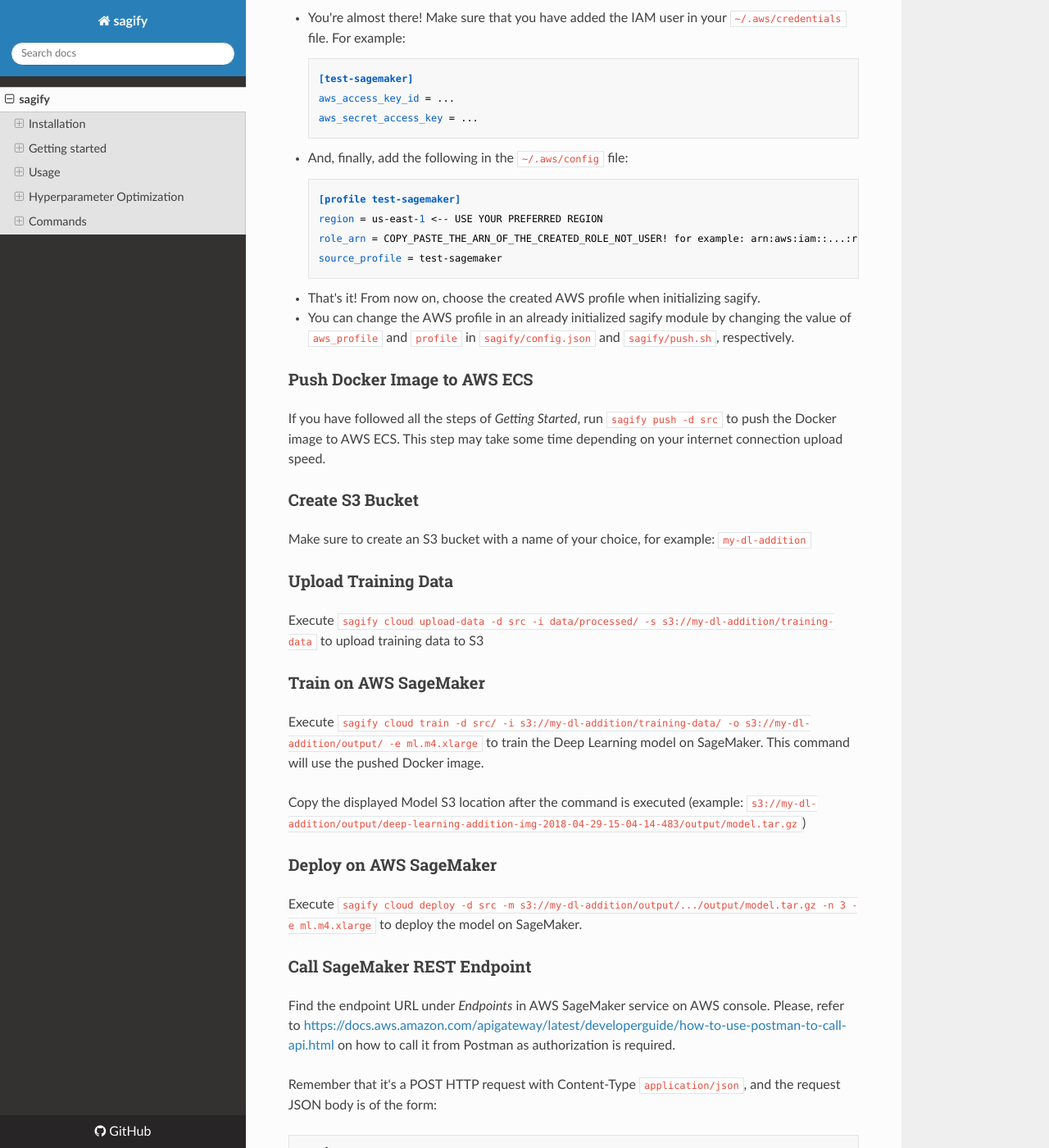
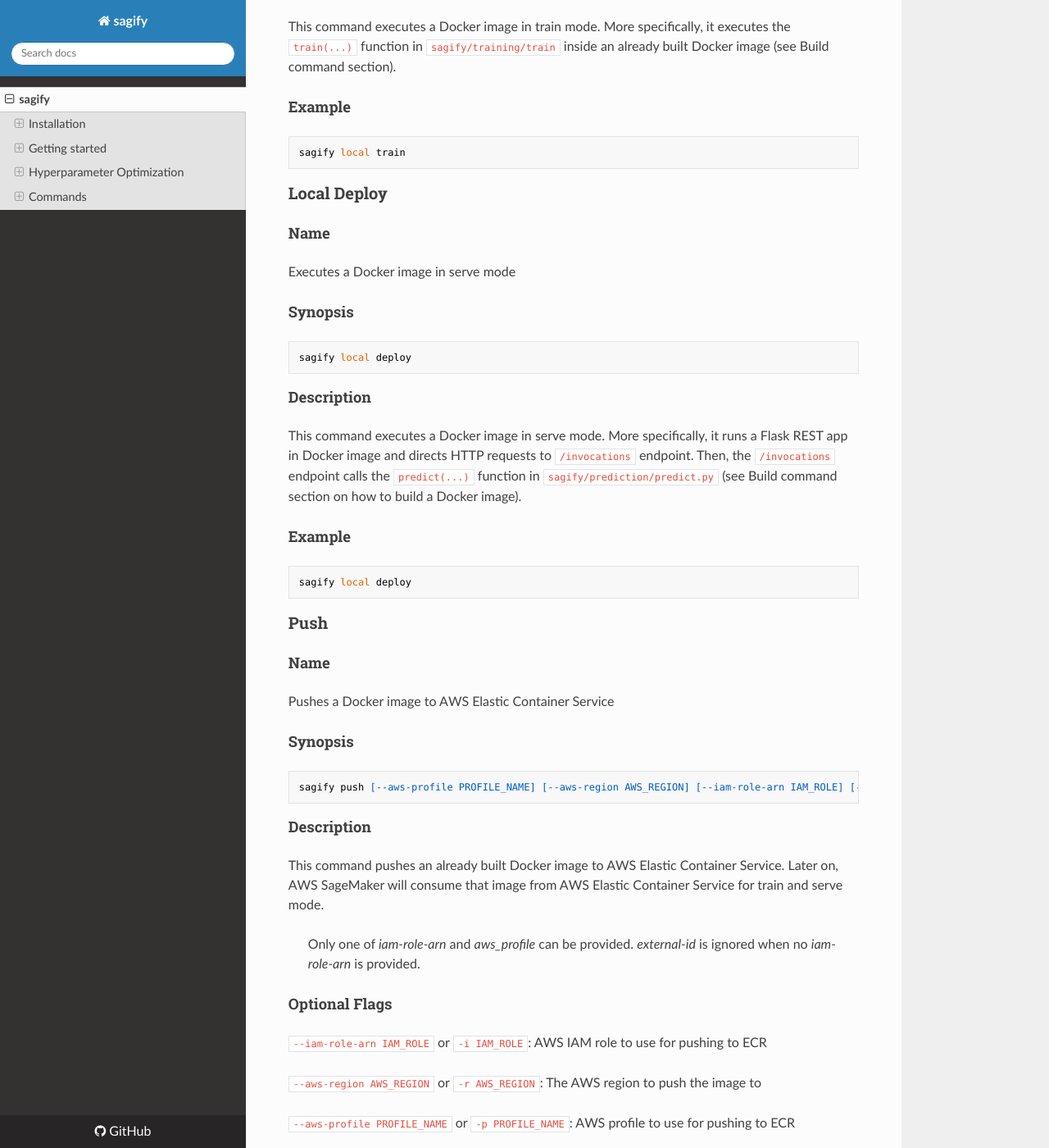
Before and after one commit to Kenza-AI/sagify, an MkDocs documentation site: the page built from docs/index.md, in a window 1280 px wide and 1400 px high, scrolled down 9141 px. Shown: the whole window at 82% size. Built offline with MkDocs 1.6.1, drawn with Linux system fonts in a browser that asks for light colours; nearby versions of some CDN libraries; some of the changed text lies outside the part shown.

Commit message:
Update docs

```diff
--- a/docs/index.md
+++ b/docs/index.md
@@ -51,11 +51,11 @@
 
 ### Step 2: Initialize sagify
 
-    sagify init -d src
+    sagify init
 
 Type in `deep-learning-addition` for SageMaker app name and make sure to choose your preferred Python version, AWS profile and region.
 
-A module called `sagify` is created under `src/`. The structure is:
+A module called `sagify` is created under the directory you provided. The structure is:
 
     sagify/
         local_test/
@@ -81,7 +81,6 @@
             train
         __init__.py
         build.sh
-        config.json
         Dockerfile
         executor.sh
         push.sh
@@ -156,7 +155,7 @@
 
 It's time to build the Docker image that will contain the Deep Learning Addition codebase:
 
-    sagify build -d src -r requirements.txt
+    sagify build -r requirements.txt
 
 The path to `requirements.txt` is necessary to be specified so that all the required dependencies are installed in Docker image.
 
@@ -166,7 +165,7 @@
 
 Time to train the Deep Learning model in the newly built Docker image:
 
-    sagify local train -d src
+    sagify local train
 
 This step takes ~5 minutes in a MacBook Pro Early 2015 3.1 GHz Intel Core i7.
 
@@ -174,7 +173,7 @@
 
 Finally, serve the model as a REST Service:
 
-    sagify local deploy -d src
+    sagify local deploy
 
 Run the following curl command on your terminal to verify that the REST Service works:
 
@@ -188,117 +187,7 @@
 
 It will be slow in the first couple of calls as it loads the model in a lazy manner.
 
-Voila! That's a proof that this Deep Learning model is going to be trained and deployed on AWS SageMaker successfully. Now, go to the following section to see how to configure your AWS account in order to train and deploy your Deep Learning model on AWS SageMaker using sagify. Don't worry, the configuration is a one time thing that can be done by your Platform team, too.
-
-## Usage
-
-### Configure AWS Account
-
-- Sign in to the AWS Management Console as an IAM user and open the IAM console at <https://console.aws.amazon.com/iam/>
-- Select `Roles` from the list in the left-hand side, and click on *Create role*
-- Then, select *SageMaker* as the image shows:
-
-![Create Role 1st Step](create_role_1st_step.png)
-
-- Click *Next: Review* on the following page:
-
-![Create Role 2nd Step](create_role_2nd_step.png)
-
-- Type a name for the SageMaker role, and click on *Create role*:
-
-![Create Role 3rd Step](create_role_3rd_step.png)
-
-- Click on the created role:
-
-![Successful Role Creation](created_role_page.png)
-
-- Click on *Attach policy* and search for `AmazonEC2ContainerRegistryFullAccess`. Attach the corresponding policy:
-
-![Attach Policy](attach_policy_step_1.png)
-
-- Do the same to attach the `AmazonS3FullAccess` and `IAMReadOnlyAccess` policies, and end up with the following:
-
-![Policies](policies.png)
-
-- Now, go to Users page by clicking on *Users* on the left-hand side.
-
-- Click on your IAM user that you want to use for AWS SageMaker:
-
-![Users](iam_users.png)
-
-- Copy the ARN of that user:
-
-![ARN](user_arn.png)
-
-- Then, go back the page of the Role you created and click on the *Trust relationships* tab:
-
-![Trust Relationship](trust_relationship_step_1.png)
-
-- Click on *Edit trust relationship* and add the following:
-
-        {
-            "Version": "2012-10-17",
-            "Statement": [
-                {
-                    "Sid": "",
-                    "Effect": "Allow",
-                    "Principal": {
-                        "AWS": "PASTE_THE_ARN_YOU_COPIED_EARLIER",
-                        "Service": "sagemaker.amazonaws.com"
-                    },
-                    "Action": "sts:AssumeRole"
-                }
-            ]
-        }
-
-- You're almost there! Make sure that you have added the IAM user in your `~/.aws/credentials` file. For example:
-
-        [test-sagemaker]
-        aws_access_key_id = ...
-        aws_secret_access_key = ...
-
- - And, finally, add the following in the `~/.aws/config` file:
-
-        [profile test-sagemaker]
-        region = us-east-1 <-- USE YOUR PREFERRED REGION
-        role_arn = COPY_PASTE_THE_ARN_OF_THE_CREATED_ROLE_NOT_USER! for example: arn:aws:iam::...:role/TestSageMakerRole
-        source_profile = test-sagemaker
-
-- That's it! From now on, choose the created AWS profile when initializing sagify.
-
-- You can change the AWS profile in an already initialized sagify module by changing the value of `aws_profile` and `profile` in `sagify/config.json` and `sagify/push.sh`, respectively.
-
-### Push Docker Image to AWS ECS
-
-If you have followed all the steps of *Getting Started*, run `sagify push -d src` to push the Docker image to AWS ECS. This step may take some time depending on your internet connection upload speed.
-
-### Create S3 Bucket
-
-Make sure to create an S3 bucket with a name of your choice, for example: `my-dl-addition`
-
-### Upload Training Data
-
-Execute `sagify cloud upload-data -d src -i data/processed/ -s s3://my-dl-addition/training-data` to upload training data to S3
-
-### Train on AWS SageMaker
-
-Execute `sagify cloud train -d src/ -i s3://my-dl-addition/training-data/ -o s3://my-dl-addition/output/ -e ml.m4.xlarge` to train the Deep Learning model on SageMaker. This command will use the pushed Docker image.
-
-Copy the displayed Model S3 location after the command is executed (example: `s3://my-dl-addition/output/deep-learning-addition-img-2018-04-29-15-04-14-483/output/model.tar.gz`)
-
-### Deploy on AWS SageMaker
-
-Execute `sagify cloud deploy -d src -m s3://my-dl-addition/output/.../output/model.tar.gz -n 3 -e ml.m4.xlarge` to deploy the model on SageMaker.
-
-### Call SageMaker REST Endpoint
-
-Find the endpoint URL under *Endpoints* in AWS SageMaker service on AWS console. Please, refer to <https://docs.aws.amazon.com/apigateway/latest/developerguide/how-to-use-postman-to-call-api.html> on how to call it from Postman as authorization is required.
-
-Remember that it's a POST HTTP request with Content-Type `application/json`, and the request JSON body is of the form:
-
-        {
-        	"addition": "112+143"
-        }
+Voila! That's a proof that this Deep Learning model is going to be trained and deployed on AWS SageMaker successfully. Now, go to the *Usage* section in [Sagify Docs](https://Kenza-AI.github.io/sagify/) to see how to train and deploy this Deep Learning model to AWS SageMaker!
 
 
 ## Hyperparameter Optimization
@@ -385,20 +274,20 @@
 
 ### Step 3: Build and Push Docker image
 
-1. `sagify build -d src -r requirements.txt` Make sure sagify is in your `requirements.txt` file.
-2. `sagify push -d src`
+1. `sagify build -r requirements.txt` Make sure sagify is in your `requirements.txt` file.
+2. `sagify push`
 
 ### Step 4: Call The CLI Command
 
 And, finally, call the hyperparameter-optimization CLI command. For example:
 
-     sagify cloud hyperparameter_optimization -d src/ -i s3://my-bucket/training-data/ -o s3://my-bucket/output/ -e ml.m4.xlarge -h local/path/to/hyperparam_ranges.json
+     sagify cloud hyperparameter_optimization -i s3://my-bucket/training-data/ -o s3://my-bucket/output/ -e ml.m4.xlarge -h local/path/to/hyperparam_ranges.json
 
 ### Step 5: Monitor Progress
 
 You can monitor the progress via the SageMaker UI console. Here is an example of a finished Hyperparameter Optimization job:
 
-![Hyperparameter Optimization Results](hyperparam_monitor.png)
+![Hyperparameter Optimization Results](docs/hyperparam_monitor.png)
 
 
 ## Commands
@@ -411,19 +300,15 @@
 
 #### Synopsis
 
-    sagify init [--dir SRC_DIR]
+    sagify init
 
 #### Description
 
-This command initializes a sagify module in the current working directory or under `SRC_DIR`, if optional flag `--dir` is specified.
-
-#### Optional Flags
-
-`--dir SRC_DIR` or `-d SRC_DIR`: Directory to create sagify module
+This command initializes a sagify module in the directory you provide when asked after you invoke the `init` command.
 
 ### Example
 
-    sagify init -d src/
+    sagify init
 
 
 ### Configure
@@ -434,11 +319,7 @@
 
 #### Synopsis
 
-    sagify configure --dir SRC_DIR [--aws-region AWS_REGION] [--aws-profile AWS_PROFILE] [--image-name IMAGE_NAME] [--python-version PYTHON_VERSION]
-
-#### Required Flags
-
-`--dir SRC_DIR` or `-d SRC_DIR`: Path to `Sagify module`
+    sagify configure [--aws-region AWS_REGION] [--aws-profile AWS_PROFILE] [--image-name IMAGE_NAME] [--python-version PYTHON_VERSION]
 
 #### Optional Flags
 
@@ -459,23 +345,19 @@
 
 #### Synopsis
 
-    sagify build --requirements-dir REQUIREMENTS_FILE [--dir SRC_DIR]
+    sagify build --requirements-dir REQUIREMENTS_FILE
 
 #### Description
 
-This command builds a Docker image from code under the current working directory or under `SRC_DIR`, if optional flag `--dir` is specified. A `REQUIREMENTS_FILE` needs to be specified in order to install all required dependencies in Docker image.
+This command builds a Docker image from code under the directory sagify is installed in. A `REQUIREMENTS_FILE` needs to be specified in order to install all required dependencies in the Docker image.
 
 #### Required Flags
 
 `--requirements-dir REQUIREMENTS_FILE` or `-r REQUIREMENTS_FILE`: Path to `REQUIREMENTS_FILE`
 
-#### Optional Flags
-
-`--dir SRC_DIR` or `-d SRC_DIR`: Directory where sagify module resides
-
 #### Example
 
-    sagify build -d src/ -r requirements.txt
+    sagify build -r requirements.txt
 
 
 ### Local Train
@@ -486,19 +368,15 @@
 
 #### Synopsis
 
-    sagify local train [--dir SRC_DIR]
+    sagify local train
 
 #### Description
 
 This command executes a Docker image in train mode. More specifically, it executes the `train(...)` function in `sagify/training/train` inside an already built Docker image (see Build command section).
 
-#### Optional Flags
-
-`--dir SRC_DIR` or `-d SRC_DIR`: Directory where sagify module resides
-
 #### Example
 
-    sagify local train -d src/
+    sagify local train
 
 
 ### Local Deploy
@@ -509,19 +387,15 @@
 
 #### Synopsis
 
-    sagify local deploy [--dir SRC_DIR]
+    sagify local deploy
 
 #### Description
 
 This command executes a Docker image in serve mode. More specifically, it runs a Flask REST app in Docker image and directs HTTP requests to `/invocations` endpoint. Then, the `/invocations` endpoint calls the `predict(...)` function in `sagify/prediction/predict.py` (see Build command section on how to build a Docker image).
 
-#### Optional Flags
-
-`--dir SRC_DIR` or `-d SRC_DIR`: Directory where sagify module resides
-
 #### Example
 
-    sagify local deploy -d src/
+    sagify local deploy
 
 
 ### Push
@@ -532,7 +406,7 @@
 
 #### Synopsis
 
-    sagify push [--dir SRC_DIR] [--aws-profile PROFILE_NAME] [--aws-region AWS_REGION] [--iam-role-arn IAM_ROLE] [--external-id EXTERNAL_ID]
+    sagify push [--aws-profile PROFILE_NAME] [--aws-region AWS_REGION] [--iam-role-arn IAM_ROLE] [--external-id EXTERNAL_ID]
 
 #### Description
 
@@ -541,8 +415,6 @@
 > Only one of _iam-role-arn_ and _aws_profile_ can be provided. _external-id_ is ignored when no _iam-role-arn_ is provided.
 
 #### Optional Flags
-
-`--dir SRC_DIR` or `-d SRC_DIR`: Directory where sagify module resides
 
 `--iam-role-arn IAM_ROLE` or `-i IAM_ROLE`: AWS IAM role to use for pushing to ECR
 
@@ -554,7 +426,7 @@
 
 #### Example
 
-    sagify push -d src/
+    sagify push
 
 
 ### Cloud Upload Data
@@ -565,7 +437,7 @@
 
 #### Synopsis
 
-    sagify cloud upload-data --input-dir LOCAL_INPUT_DATA_DIR --s3-dir S3_TARGET_DATA_LOCATION [--dir SRC_DIR]
+    sagify cloud upload-data --input-dir LOCAL_INPUT_DATA_DIR --s3-dir S3_TARGET_DATA_LOCATION
 
 #### Description
 
@@ -577,13 +449,9 @@
 
 `--s3-dir S3_TARGET_DATA_LOCATION` or `-s S3_TARGET_DATA_LOCATION`: S3 target location
 
-#### Optional Flags
-
-`--dir SRC_DIR` or `-d SRC_DIR`: Directory where sagify module resides
-
 #### Example
 
-    sagify cloud upload-data -d src/ -i ./training_data/ -s s3://my-bucket/training-data/
+    sagify cloud upload-data -i ./training_data/ -s s3://my-bucket/training-data/
 
 
 ### Cloud Train
@@ -594,7 +462,7 @@
 
 #### Synopsis
 
-    sagify cloud train --input-s3-dir INPUT_DATA_S3_LOCATION --output-s3-dir S3_LOCATION_TO_SAVE_OUTPUT --ec2-type EC2_TYPE [--dir SRC_DIR] [--hyperparams-file HYPERPARAMS_JSON_FILE] [--volume-size EBS_SIZE_IN_GB] [--time-out TIME_OUT_IN_SECS] [--aws-tags TAGS] [--iam-role-arn IAM_ROLE] [--external-id EXTERNAL_ID] [--base-job-name BASE_JOB_NAME] [--job-name JOB_NAME]
+    sagify cloud train --input-s3-dir INPUT_DATA_S3_LOCATION --output-s3-dir S3_LOCATION_TO_SAVE_OUTPUT --ec2-type EC2_TYPE [--hyperparams-file HYPERPARAMS_JSON_FILE] [--volume-size EBS_SIZE_IN_GB] [--time-out TIME_OUT_IN_SECS] [--aws-tags TAGS] [--iam-role-arn IAM_ROLE] [--external-id EXTERNAL_ID] [--base-job-name BASE_JOB_NAME] [--job-name JOB_NAME]
 
 #### Description
 
@@ -604,13 +472,11 @@
 
 `--input-s3-dir INPUT_DATA_S3_LOCATION` or `-i INPUT_DATA_S3_LOCATION`: S3 location to input data
 
-`--output-s3-dir S3_LOCATION_TO_SAVE_OUTPUT` or `o S3_LOCATION_TO_SAVE_OUTPUT`: S3 location to save output (models, reports, etc). Make sure that the output bucket already exists. Any not existing key prefix will be created by sagify.
+`--output-s3-dir S3_LOCATION_TO_SAVE_OUTPUT` or `-o S3_LOCATION_TO_SAVE_OUTPUT`: S3 location to save output (models, reports, etc). Make sure that the output bucket already exists. Any not existing key prefix will be created by sagify.
 
 `--ec2-type EC2_TYPE` or `-e EC2_TYPE`: ec2 type. Refer to <https://aws.amazon.com/sagemaker/pricing/instance-types/>
 
 #### Optional Flags
-
-`--dir SRC_DIR` or `-d SRC_DIR`: Directory where sagify module resides
 
 `--hyperparams-file HYPERPARAMS_JSON_FILE` or `-h HYPERPARAMS_JSON_FILE`: Path to hyperparams JSON file
 
@@ -630,7 +496,7 @@
 
 #### Example
 
-    sagify cloud train -d src/ -i s3://my-bucket/training-data/ -o s3://my-bucket/output/ -e ml.m4.xlarge -h local/path/to/hyperparams.json -v 60 -t 86400
+    sagify cloud train -i s3://my-bucket/training-data/ -o s3://my-bucket/output/ -e ml.m4.xlarge -h local/path/to/hyperparams.json -v 60 -t 86400
 
 
 ### Cloud Hyperparameter Optimization
@@ -641,7 +507,7 @@
 
 #### Synopsis
 
-    sagify cloud hyperparameter_optimization --input-s3-dir INPUT_DATA_S3_LOCATION --output-s3-dir S3_LOCATION_TO_SAVE_MULTIPLE_TRAINED_MODELS --ec2-type EC2_TYPE [--dir SRC_DIR] [--hyperparams-config-file HYPERPARAM_RANGES_JSON_FILE] [--max-jobs MAX_NUMBER_OF_TRAINING_JOBS] [--max-parallel-jobs MAX_NUMBER_OF_PARALLEL_TRAINING_JOBS] [--volume-size EBS_SIZE_IN_GB] [--time-out TIME_OUT_IN_SECS] [--aws-tags TAGS] [--iam-role-arn IAM_ROLE] [--external-id EXTERNAL_ID] [--base-job-name BASE_JOB_NAME] [--job-name JOB_NAME] [--wait WAIT_UNTIL_HYPERPARAM_JOB_IS_FINISHED]
+    sagify cloud hyperparameter_optimization --input-s3-dir INPUT_DATA_S3_LOCATION --output-s3-dir S3_LOCATION_TO_SAVE_MULTIPLE_TRAINED_MODELS --ec2-type EC2_TYPE [--hyperparams-config-file HYPERPARAM_RANGES_JSON_FILE] [--max-jobs MAX_NUMBER_OF_TRAINING_JOBS] [--max-parallel-jobs MAX_NUMBER_OF_PARALLEL_TRAINING_JOBS] [--volume-size EBS_SIZE_IN_GB] [--time-out TIME_OUT_IN_SECS] [--aws-tags TAGS] [--iam-role-arn IAM_ROLE] [--external-id EXTERNAL_ID] [--base-job-name BASE_JOB_NAME] [--job-name JOB_NAME] [--wait WAIT_UNTIL_HYPERPARAM_JOB_IS_FINISHED]
 
 #### Description
 
@@ -689,8 +555,6 @@
 
 #### Optional Flags
 
-`--dir SRC_DIR` or `-d SRC_DIR`: Directory where sagify module resides
-
 `--max-jobs MAX_NUMBER_OF_TRAINING_JOBS` or `-m MAX_NUMBER_OF_TRAINING_JOBS`: Maximum total number of training jobs to start for the hyperparameter tuning job (default: 3)
 
 `--max-parallel-jobs MAX_NUMBER_OF_PARALLEL_TRAINING_JOBS` or `-p MAX_NUMBER_OF_PARALLEL_TRAINING_JOBS`: Maximum number of parallel training jobs to start (default: 1)
@@ -713,7 +577,7 @@
 
 #### Example
 
-    sagify cloud hyperparameter_optimization -d src/ -i s3://my-bucket/training-data/ -o s3://my-bucket/output/ -e ml.m4.xlarge -h local/path/to/hyperparam_ranges.json -v 60 -t 86400
+    sagify cloud hyperparameter_optimization -i s3://my-bucket/training-data/ -o s3://my-bucket/output/ -e ml.m4.xlarge -h local/path/to/hyperparam_ranges.json -v 60 -t 86400
 
 
 ### Cloud Deploy
@@ -724,7 +588,7 @@
 
 #### Synopsis
 
-    sagify cloud deploy --s3-model-location S3_LOCATION_TO_MODEL_TAR_GZ --num-instance NUMBER_OF_EC2_INSTANCES --ec2-type EC2_TYPE [--dir SRC_DIR] [--aws-tags TAGS] [--iam-role-arn IAM_ROLE] [--external-id EXTERNAL_ID]
+    sagify cloud deploy --s3-model-location S3_LOCATION_TO_MODEL_TAR_GZ --num-instance NUMBER_OF_EC2_INSTANCES --ec2-type EC2_TYPE [--aws-tags TAGS] [--iam-role-arn IAM_ROLE] [--external-id EXTERNAL_ID]
 
 #### Description
 
@@ -736,11 +600,9 @@
 
 `--num-instances NUMBER_OF_EC2_INSTANCES` or `n NUMBER_OF_EC2_INSTANCES`: Number of ec2 instances
 
-`--ec2-type EC2_TYPE` or `-e EC2_TYPE`: ec2 type. Refer to https://aws.amazon.com/sagemaker/pricing/instance-types/
+`--ec2-type EC2_TYPE` or `e EC2_TYPE`: ec2 type. Refer to https://aws.amazon.com/sagemaker/pricing/instance-types/
 
 #### Optional Flags
-
-`--dir SRC_DIR` or `-d SRC_DIR`: Directory where sagify module resides
 
 `--aws-tags TAGS` or `-a TAGS`: Tags for labeling a training job of the form `tag1=value1;tag2=value2`. For more, see https://docs.aws.amazon.com/sagemaker/latest/dg/API_Tag.html.
 
@@ -750,7 +612,7 @@
 
 #### Example
 
-    sagify cloud deploy -d src/ -m s3://my-bucket/output/model.tar.gz -n 3 -e ml.m4.xlarge
+    sagify cloud deploy -m s3://my-bucket/output/model.tar.gz -n 3 -e ml.m4.xlarge
 
 
 ### Cloud Batch Transform
@@ -761,7 +623,7 @@
 
 #### Synopsis
 
-    sagify cloud batch_transform --s3-model-location S3_LOCATION_TO_MODEL_TAR_GZ --s3-input-location S3_INPUT_LOCATION --s3-output-location S3_OUTPUT_LOCATION --num-instance NUMBER_OF_EC2_INSTANCES --ec2-type EC2_TYPE [--dir SRC_DIR] [--aws-tags TAGS] [--iam-role-arn IAM_ROLE] [--external-id EXTERNAL_ID]
+    sagify cloud batch_transform --s3-model-location S3_LOCATION_TO_MODEL_TAR_GZ --s3-input-location S3_INPUT_LOCATION --s3-output-location S3_OUTPUT_LOCATION --num-instance NUMBER_OF_EC2_INSTANCES --ec2-type EC2_TYPE [--aws-tags TAGS] [--iam-role-arn IAM_ROLE] [--external-id EXTERNAL_ID]
 
 #### Description
 
@@ -796,8 +658,6 @@
 
 #### Optional Flags
 
-`--dir SRC_DIR` or `-d SRC_DIR`: Directory where sagify module resides
-
 `--aws-tags TAGS` or `-a TAGS`: Tags for labeling a training job of the form `tag1=value1;tag2=value2`. For more, see https://docs.aws.amazon.com/sagemaker/latest/dg/API_Tag.html.
 
 `--iam-role-arn IAM_ROLE` or `-r IAM_ROLE`: AWS IAM role to use for deploying with *SageMaker*
@@ -806,4 +666,4 @@
 
 #### Example
 
-    sagify cloud batch_transform -d src/ -m s3://my-bucket/output/model.tar.gz -i s3://my-bucket/input_features -o s3://my-bucket/predictions -n 3 -e ml.m4.xlarge
+    sagify cloud batch_transform -m s3://my-bucket/output/model.tar.gz -i s3://my-bucket/input_features -o s3://my-bucket/predictions -n 3 -e ml.m4.xlarge
```
Also changed, not shown: other parts of docs/index.md (+5 -0 lines), README.md (+32 -67 lines).
